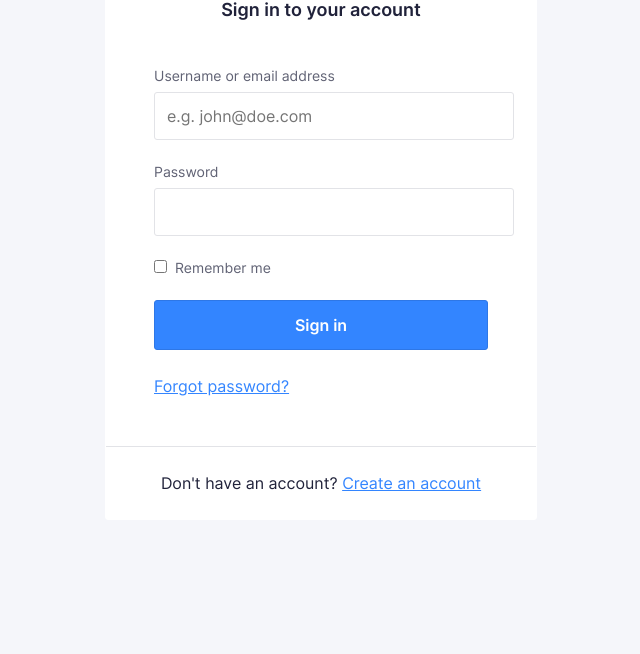
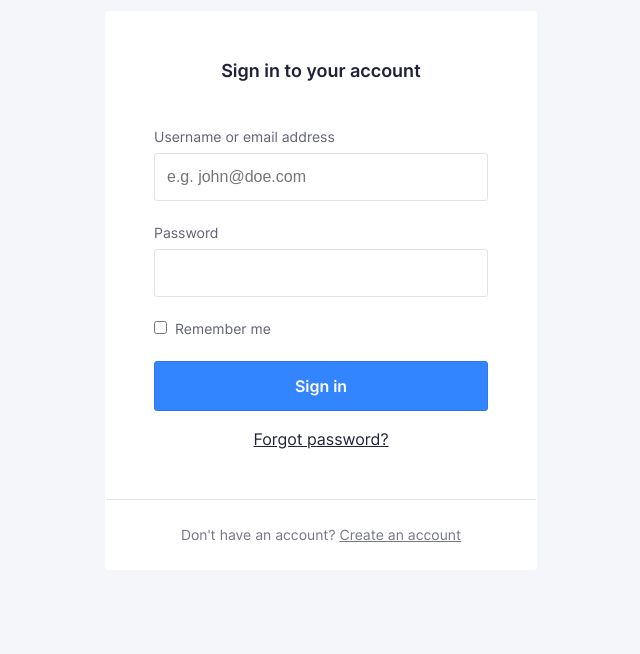
Before and after one commit to nmct-create3/login-form-design-Verbrugghejara, a plain HTML site: page index.html in a window 1280 px wide. Shown: the part 146-800 px from the top of the page, without its empty margins (319-959 px from the left). Drawn offline with Linux system fonts and the light colour scheme; files whose address does not match are found by name.

Commit message:
centreren

```diff
--- a/css/screen.css
+++ b/css/screen.css
@@ -20,6 +20,27 @@
 \*------------------------------------*/
 
 :root {
+  --global-color-alpha-light: #4f95ff;
+  --global-color-alpha: #3385ff;
+  --global-color-alpha-dark: #2e77e6;
+
+  --global-color-alpha-light: #...;
+  --global-color-alpha: #...;
+  --global-color-alpha-dark: #...;
+  --global-color-transparent: #...;
+  --global-color-x-transparent: x...;
+
+  --global-color-neutral-xxxx-light: #...;
+  --global-color-neutral-xxx-light: #...;
+  --global-color-neutral-xx-light: #...;
+  --global-color-neutral-x-light: #...;
+  --global-color-neutral-light: #...;
+  --global-color-neutral: #...;
+  --global-color-neutral-dark: #...;
+  --global-color-neutral-x-dark: #...;
+  --global-color-neutral-xx-dark: #...;
+  --global-color-neutral-xxx-dark: #...;
+  --global-color-neutral-xxxx-dark: #...;
 }
 
 /* CSS variables here */
@@ -170,18 +191,18 @@ hr {
 }
 
 a {
-  color: #3385ff;
+  color: var(--global-color-alpha);
   transition: all 0.1s ease-in-out;
 }
 
 a:visited,
 a:active {
-  color: #9385ff;
+  color: var(--global-color-alpha);
 }
 
 a:hover,
 a:focus {
-  color: #9385ff;
+  color: var(--global-color-alpha-light);
 }
 input,
 label {
@@ -205,6 +226,9 @@ label {
 
 .o-row--login {
   /* stuff here to align the card */
+  min-height: 100vh;
+  display: flex;
+  align-items: center;
 }
 
 /* size modifiers */
@@ -482,6 +506,11 @@ label {
 .c-card__body {
   padding: 24px 48px 24px 48px;
 }
+@media (max-width: 576px) {
+  .c-card__body {
+    padding: 24px 24px 24px 24px;
+  }
+}
 
 .c-card__title {
   display: flex;
@@ -491,11 +520,15 @@ label {
   line-height: 21px;
   padding-top: 48px;
 }
-
+@media (max-width: 576px) {
+  .c-card__title {
+    padding-top: 24px;
+  }
+}
 .c-card__footer {
   text-align: center;
-  padding-top:24px;
-  border-top: 1px solid #E2E3E7;
+  padding-top: 24px;
+  border-top: 1px solid #e2e3e7;
 }
 /*
     Component: Forms
@@ -513,11 +546,10 @@ label {
 */
 
 .c-input {
-  /* -webkit-appearance: none;
-    -moz-appearance: none;
-    appearance: none; */
-  all: unset;
-  display: block;
+  -webkit-appearance: none;
+  -moz-appearance: none;
+  appearance: none;
+  /* all: unset; */
   width: 100%;
   border-width: 1px;
   border-style: solid;
@@ -544,12 +576,12 @@ label {
   font-size: 14px;
   line-height: 16px;
   margin-bottom: 8px;
-  color: #606274 ;
+  color: #606274;
 }
 .c-label--option {
   font-size: 14px;
   line-height: 16px;
-  color: #606274 ;
+  color: #606274;
   margin-left: 8px;
 }
 
@@ -611,6 +643,10 @@ label {
   color: Black;
 }
 
+.u-color-neutral-gray {
+  color: #757787;
+}
+
 /*
     Utilities: spacing
     ---
@@ -621,8 +657,13 @@ label {
   padding-top: 0 !important;
 }
 
-.u-mb-clear {
-  margin-bottom: 0 !important;
+.u-mt-xxs {
+  display: flex;
+  margin-top: -8px;
+}
+
+.u-mt-clear {
+  margin-top: 0 !important;
 }
 
 .u-mb-xs {
@@ -678,6 +719,7 @@ label {
 */
 
 .u-align-text-center {
+  display: block;
   text-align: center;
 }
 
@@ -692,6 +734,7 @@ label {
 
 .u-text-sm {
   font-size: 14px;
+  width: 400;
 }
 
 /*
--- a/index.html
+++ b/index.html
@@ -19,7 +19,7 @@
         <link rel="stylesheet" href="css/screen.css">
     </head>
     <body>
-        <section class="o-row o-row--lg o-row--body">
+        <section class="o-row o-row--lg o-row--login">
             <div class="o-container u-max-width-xs">
                 <h1 class="c-logo">
                     <svg class="c-logo__symbol" viewBox="0 0 119 24" xmlns="http://www.w3.org/2000/svg">
@@ -58,14 +58,14 @@
                         <p>
                             <input class="o-button-reset c-button" type="button" value="Sign in" >
                         </p>
-                        <p>
-                            <a class='u-align-center' href="#!">
+                        <p >
+                            <a class='u-align-text-center u-mt-xxs' href="#!">
                                 Forgot password?
                             </a>
                         </p>
                     </div>
                     <div class="c-card__footer">
-                        <p>
+                        <p class="u-text-sm u-color-neutral-gray" >
                             Don't have an account? <a href="#">Create an account</a>
                         </p>
                     </div>
```
